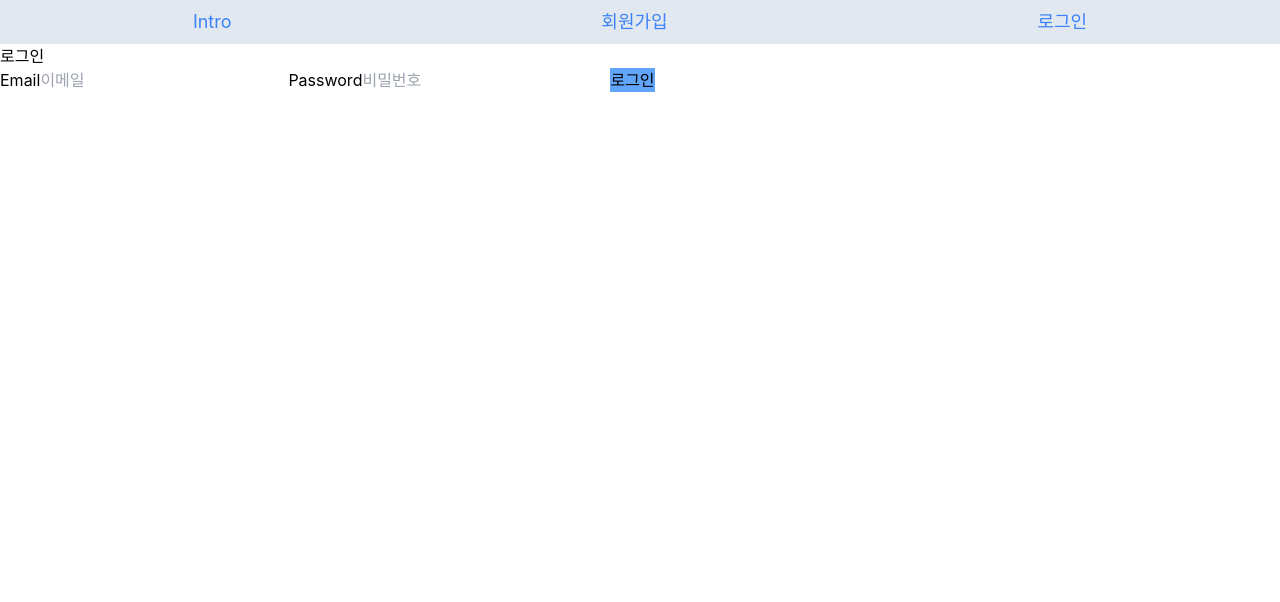
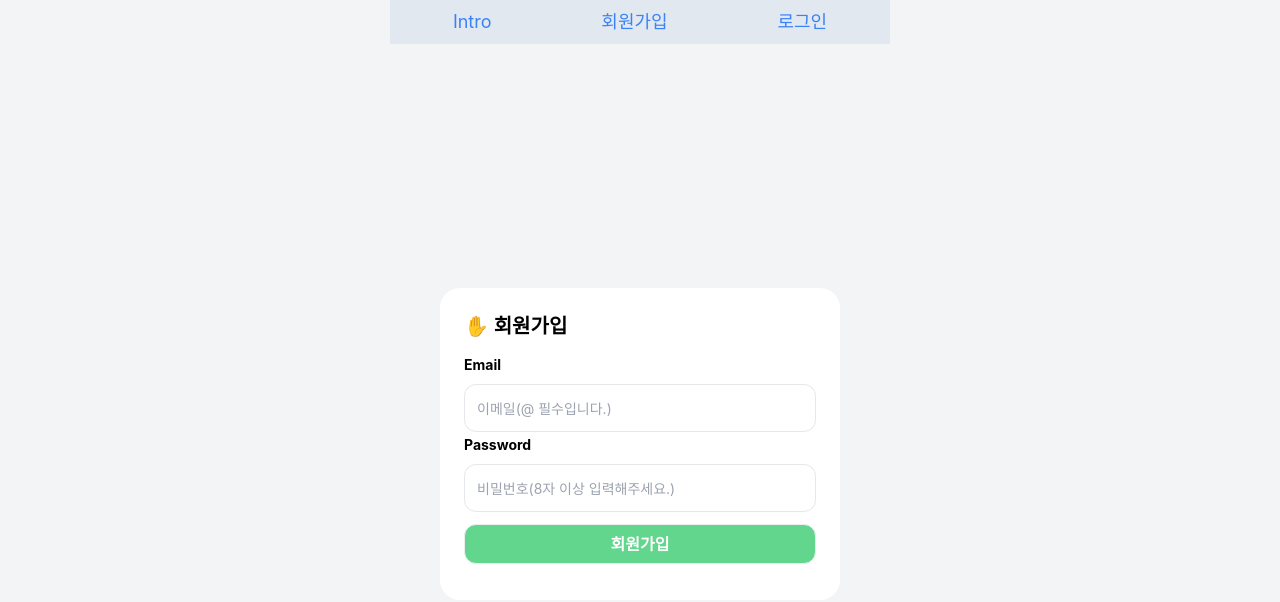
Before and after one commit to bm4656/wanted-pre-onboarding-frontend, a React (Create React App) app: page / in a window 1280 px wide. Shown: the top 602 px of the page. Built offline with nearby package versions, Linux system fonts and the light colour scheme.

Commit message:
design: SignIn&SignUp 스타일링

```diff
--- a/src/index.css
+++ b/src/index.css
@@ -9,6 +9,8 @@ body {
     sans-serif;
   -webkit-font-smoothing: antialiased;
   -moz-osx-font-smoothing: grayscale;
+  @apply flex flex-col items-center;
+  background-color: #f3f4f6;
 }
 
 code {
--- a/src/index.tsx
+++ b/src/index.tsx
@@ -15,7 +15,7 @@ const router = createBrowserRouter([
     element: <App />,
     errorElement: <NotFound />,
     children: [
-      { index: true, element: <SignIn /> },
+      { index: true, element: <SignUp /> },
       { path: 'signup', element: <SignUp /> },
       { path: 'signin', element: <SignIn /> },
       { path: 'todo', element: <TodoPage /> },
--- a/src/pages/SignIn.tsx
+++ b/src/pages/SignIn.tsx
@@ -30,10 +30,15 @@ const SignIn = () => {
   //로그인 여부에 따라 리다이렉트
   if (localStorage.getItem('accessToken')) return <Navigate to='/todo' />;
   return (
-    <div className='container'>
-      <h1>로그인</h1>
-      <form onSubmit={handleSubmit}>
-        <label htmlFor='email'>Email</label>
+    <div className='flex flex-col justify-center items-center h-[100vh] w-[500px]'>
+      <div className='!z-5 relative rounded-[20px] max-w-[300px] md:max-w-[400px] bg-clip-border shadow-3xl shadow-shadow-500 flex flex-col w-full !p-6 3xl:p-![18px] bg-white'>
+        <div className='relative flex flex-row justify-between'>
+          <h4 className='text-xl font-bold text-navy-700 mb-3'>👏 로그인</h4>
+        </div>
+        <form onSubmit={handleSubmit} className='mb-3'>
+          <label htmlFor='email' className='text-sm text-navy-700 font-bold'>
+            Email
+          </label>
           <input
             data-testid='email-input'
             type='email'
@@ -41,8 +46,11 @@ const SignIn = () => {
             placeholder='이메일'
             value={userInfo.email}
             onChange={handleChange}
+            className='mt-2 flex h-12 w-full items-center justify-center rounded-xl border bg-white/0 p-3 text-sm outline-none border-gray-200'
           />
-        <label htmlFor='password'>Password</label>
+          <label htmlFor='password' className='text-sm text-navy-700 font-bold'>
+            Password
+          </label>
           <input
             data-testid='password-input'
             type='password'
@@ -50,15 +58,17 @@ const SignIn = () => {
             placeholder='비밀번호'
             value={userInfo.password}
             onChange={handleChange}
+            className='mt-2 flex h-12 w-full items-center justify-center rounded-xl border bg-white/0 p-3 text-sm outline-none border-gray-200'
           />
           <button
             data-testid='signin-button'
-          className='bg-blue-400 disabled:bg-slate-400'
+            className='mt-3 flex h-10 w-full items-center justify-center rounded-xl border bg-blue-500 p-3  text-white font-bold hover:bg-blue-700'
           >
             로그인
           </button>
         </form>
       </div>
+    </div>
   );
 };
 
--- a/src/pages/SignUp.tsx
+++ b/src/pages/SignUp.tsx
@@ -37,35 +37,47 @@ const SignUp = () => {
   //로그인 여부에 따라 리다이렉트
   if (localStorage.getItem('accessToken')) return <Navigate to='/todo' />;
   return (
-    <div className='container'>
-      <form onSubmit={handleSubmit}>
-        <label htmlFor='email'>Email</label>
+    <div className='flex flex-col justify-center items-center h-[100vh] w-[500px]'>
+      <div className='!z-5 relative rounded-[20px] max-w-[300px] md:max-w-[400px] bg-clip-border shadow-3xl shadow-shadow-500 flex flex-col w-full !p-6 3xl:p-![18px] bg-white'>
+        <div className='relative flex flex-row justify-between'>
+          <h4 className='text-xl font-bold text-navy-700 mb-3'>✋ 회원가입</h4>
+        </div>
+        <form onSubmit={handleSubmit} className='mb-3'>
+          <label htmlFor='email' className='text-sm text-navy-700 font-bold'>
+            Email
+          </label>
           <input
             data-testid='email-input'
             type='email'
             name='email'
-          placeholder='이메일(@ 필수)'
+            placeholder='이메일(@ 필수입니다.)'
             value={userInfo.email}
             onChange={handleChange}
+            className='mt-2 flex h-12 w-full items-center justify-center rounded-xl border bg-white/0 p-3 text-sm outline-none border-gray-200'
           />
-        <label htmlFor='password'>Password</label>
+
+          <label htmlFor='password' className='text-sm text-navy-700 font-bold'>
+            Password
+          </label>
           <input
             data-testid='password-input'
             type='password'
             name='password'
-          placeholder='비밀번호(8자 이상)'
+            placeholder='비밀번호(8자 이상 입력해주세요.)'
             value={userInfo.password}
             onChange={handleChange}
+            className='mt-2 flex h-12 w-full items-center justify-center rounded-xl border bg-white/0 p-3 text-sm outline-none border-gray-200'
           />
           <button
             data-testid='signup-button'
-          className='bg-blue-400 disabled:bg-slate-400'
             disabled={isEnable}
+            className='mt-3 flex h-10 w-full items-center justify-center rounded-xl border bg-green-500 p-3  text-white font-bold disabled:opacity-70'
           >
             회원가입
           </button>
         </form>
       </div>
+    </div>
   );
 };
 
```
Lines whose indentation alone changed are shown as unchanged.
